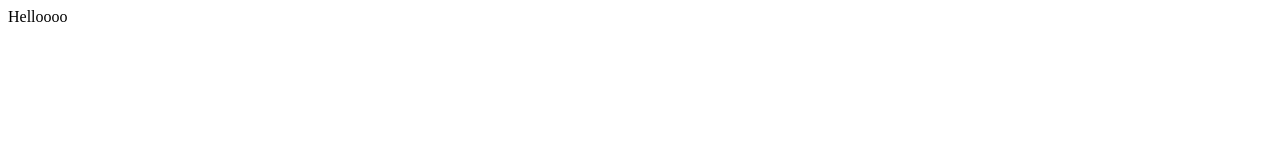
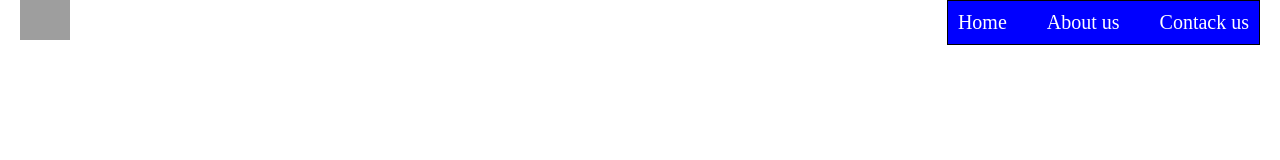
Before and after one commit to Ismayilzada/FatimaFatima, a plain HTML site: page index.html in a window 1280 px wide. Drawn offline with Linux system fonts and the light colour scheme; grey boxes are pictures that could not be loaded.

Commit message:
header yarattim

```diff
--- a/index.html
+++ b/index.html
@@ -7,6 +7,41 @@
     <title>Document</title>
 </head>
 <body>
-    Helloooo
+    <header>
+        <img src="https://upload.wikimedia.org/wikipedia/commons/thumb/a/a5/Instagram_icon.png/640px-Instagram_icon.png">
+        <ul class="nav">
+            <li>Home</li>
+            <li>About us</li>
+            <li>Contack us</li>
+        </ul>
+    </header>
 </body>
 </html>
+<style>
+    *{
+        padding:0;
+        margin:0;
+        box-sizing:border-box;
+    }
+    header{
+        display:flex;
+        justify-content:space-between;
+        padding:0px 20px;
+    }
+header >img{
+    height:40px;
+    width:50px;
+}
+
+.nav{
+    list-style-type: none;
+    display:flex;
+    gap:40px;
+    border:1px solid rgb(0, 0, 0);
+   background-color:blue;
+   color:white;
+   font-size:20px;
+   padding:10px;
+}
+
+</style>
```
